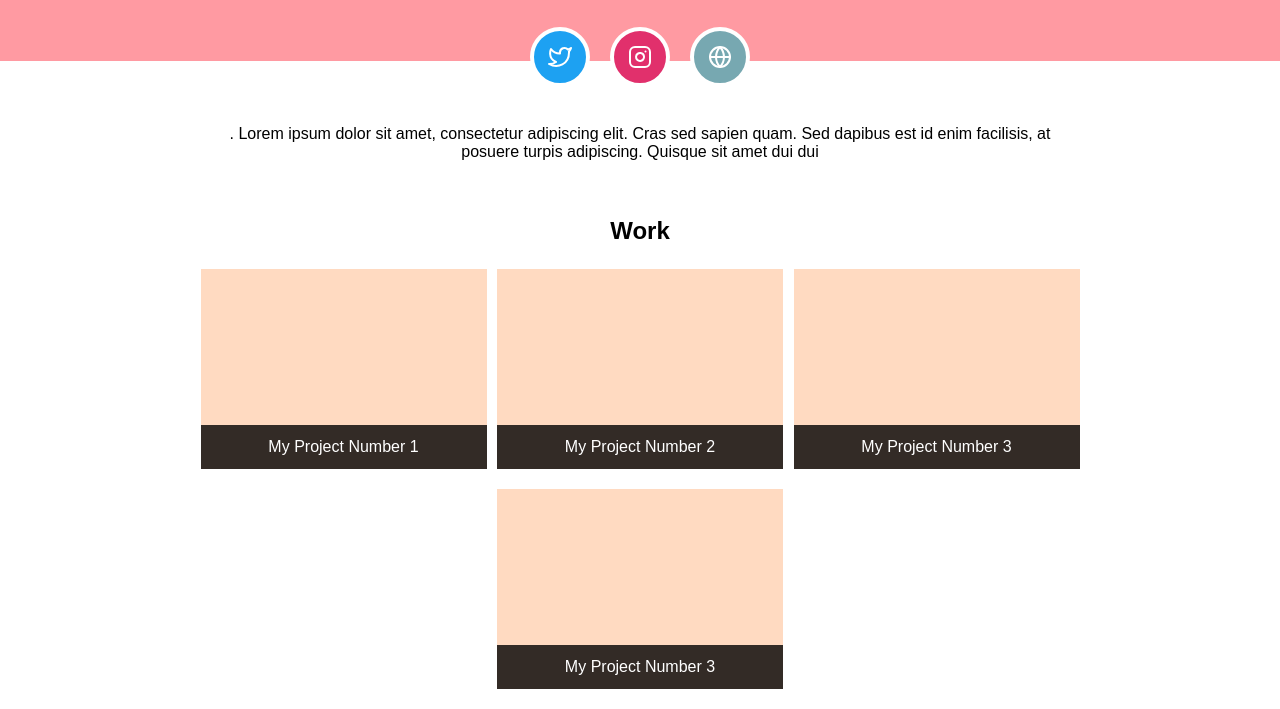
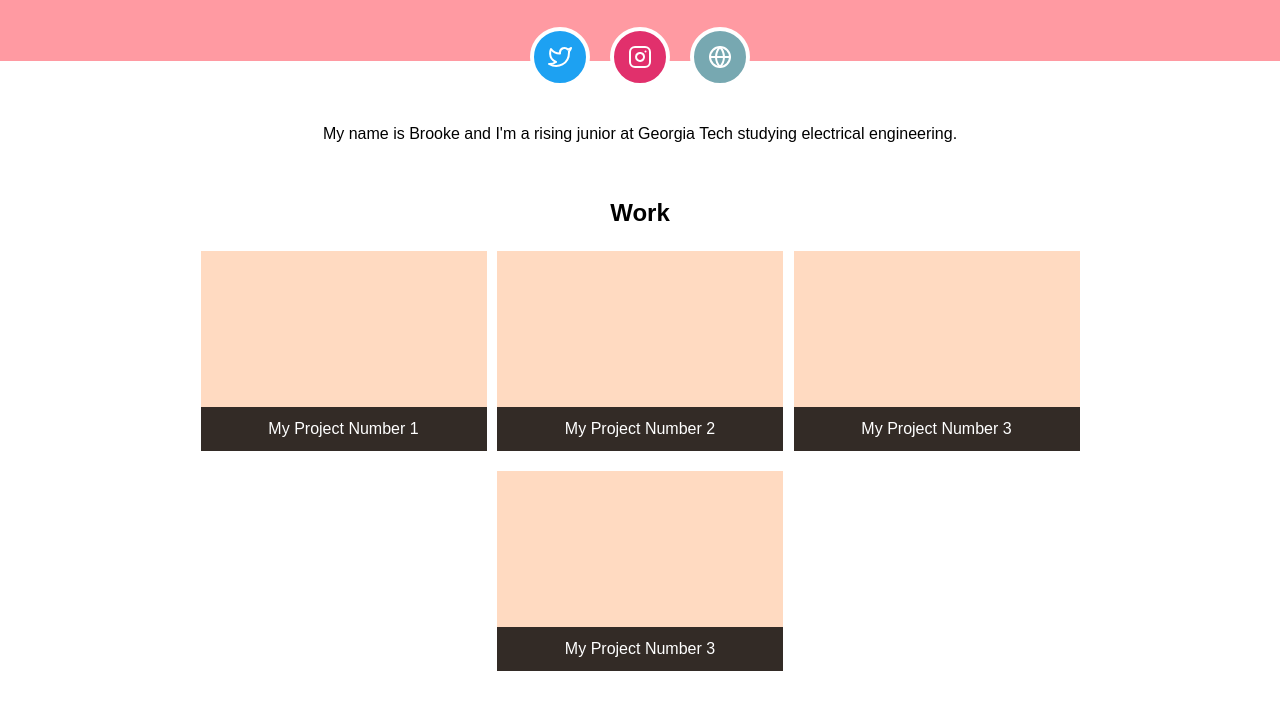
Before and after one commit to blancaster7/personalsite, a plain HTML site: page index.html in a window 1280 px wide. Shown: the part 214-923 px from the top of the page. Drawn offline with Linux system fonts and the light colour scheme.

Commit message:
Updated the about section

```diff
--- a/index.html
+++ b/index.html
@@ -31,8 +31,7 @@
   <!-- About You -->
   <main>
     <section class="about">
-      <p>. Lorem ipsum dolor sit amet, consectetur adipiscing elit. Cras sed sapien quam. Sed dapibus est id enim facilisis,
-        at posuere turpis adipiscing. Quisque sit amet dui dui
+      <p>My name is Brooke and I'm a rising junior at Georgia Tech studying electrical engineering.
       </p>
     </section>
     <!-- Your Projects -->
```
